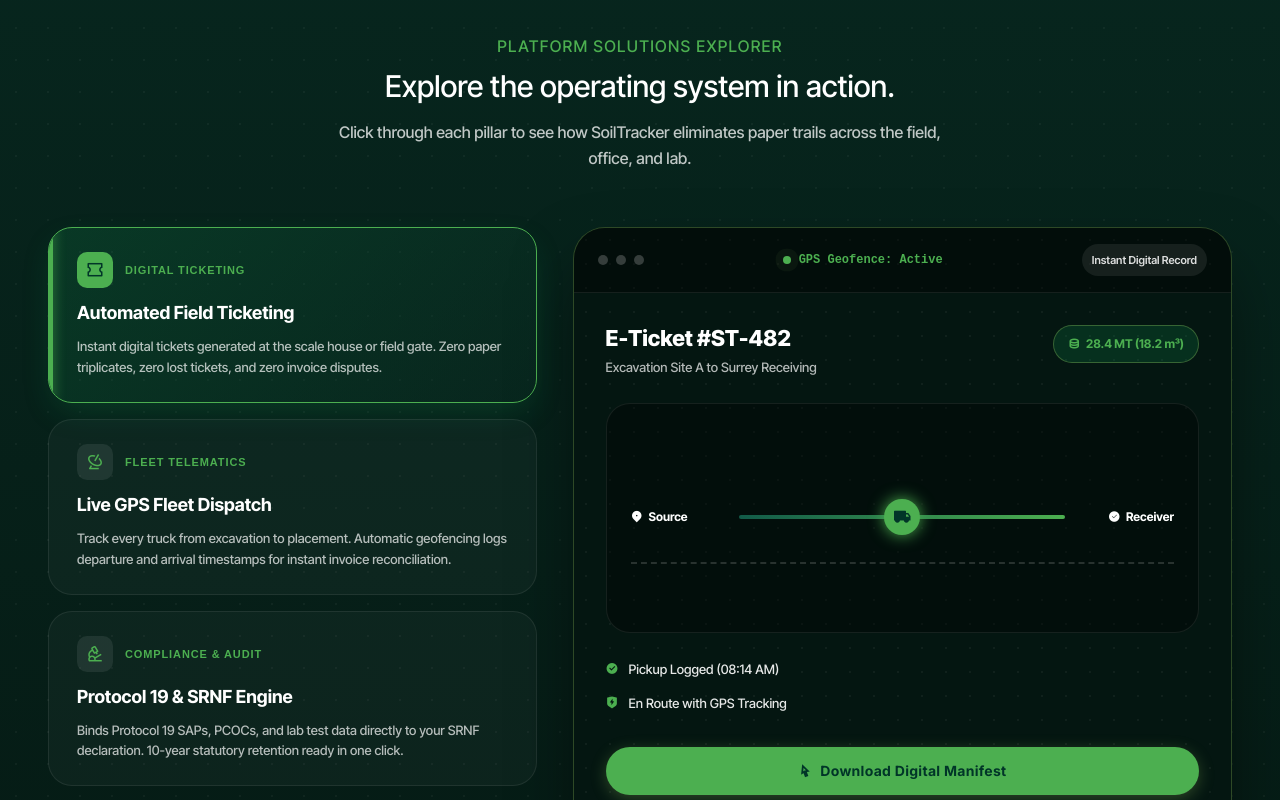
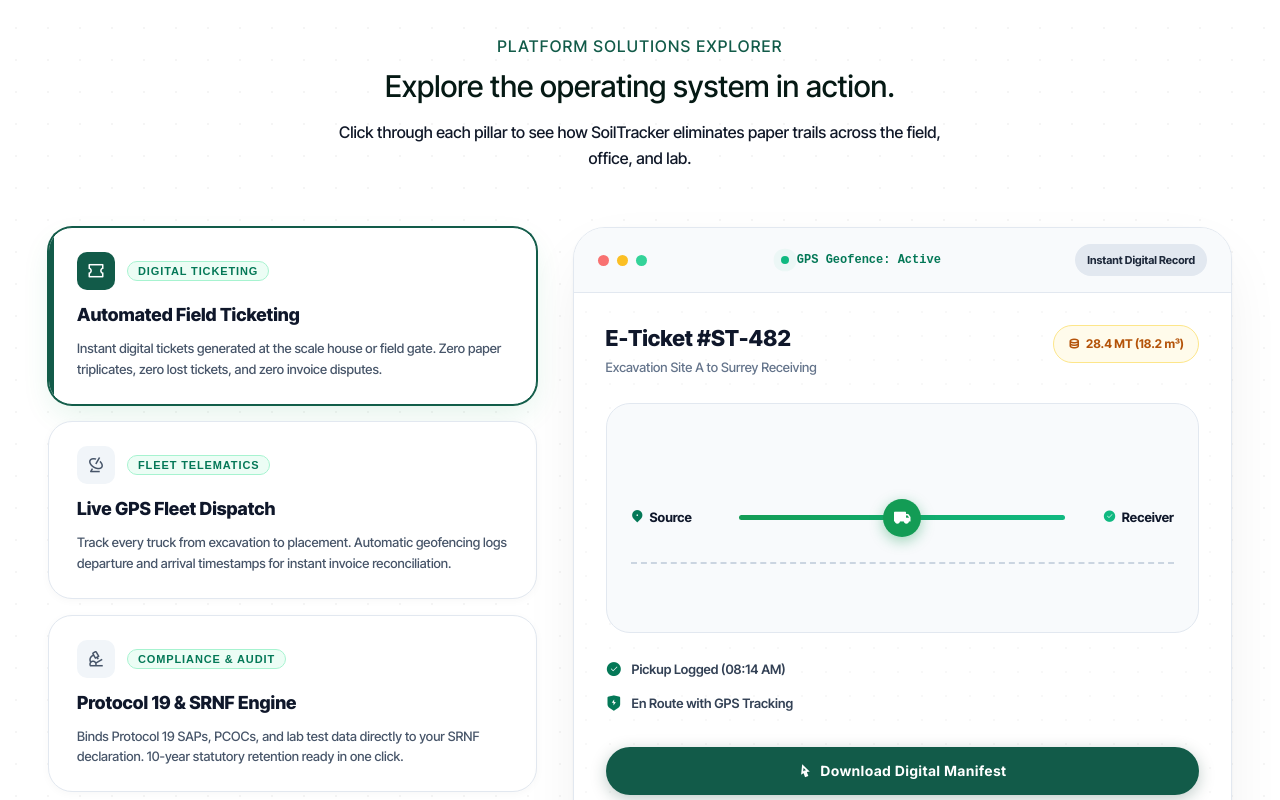
Before and after one commit to k2j0e/SoiltrackersWebsite, a Next.js app: page /bc in a window 1280 px wide. Shown: the part 2560-3360 px from the top of the page. Built offline with nearby package versions, Linux system fonts and the light colour scheme.

Commit message:
Convert Platform Solutions Explorer to clean enterprise light theme, fix sticky nav scroll clearance

```diff
--- a/src/app/bc/page.module.css
+++ b/src/app/bc/page.module.css
@@ -192,19 +192,19 @@
    SECTION 4 — SOLUTIONS EXPLORER
    ========================================================================== */
 .solutionsSection {
-  background: #061f18;
-  background: linear-gradient(180deg, #07261e 0%, #051913 100%);
+  background: #ffffff;
   padding: 120px var(--st-space-6);
   position: relative;
   overflow: hidden;
-  border-top: 1px solid rgba(255, 255, 255, 0.08);
+  border-top: 1px solid rgba(0, 0, 0, 0.06);
+  border-bottom: 1px solid rgba(0, 0, 0, 0.06);
 }
 
 .solutionsSection::before {
   content: '';
   position: absolute;
   inset: 0;
-  background-image: radial-gradient(rgba(255, 255, 255, 0.04) 1px, transparent 1px);
+  background-image: radial-gradient(rgba(0, 0, 0, 0.04) 1px, transparent 1px);
   background-size: 32px 32px;
   pointer-events: none;
 }
--- a/src/app/globals.css
+++ b/src/app/globals.css
@@ -119,6 +119,10 @@
   padding: 0;
 }
 
+section[id] {
+  scroll-margin-top: 96px;
+}
+
 h1, .st-h1 { font-family: var(--st-font-display); font-weight: 600; font-size: var(--st-fs-h1); line-height: var(--st-lh-h1); letter-spacing: -0.01em; color: var(--st-ink-900); margin: 0; }
 h2, .st-h2 { font-family: var(--st-font-display); font-weight: 500; font-size: var(--st-fs-h2); line-height: var(--st-lh-h2); color: var(--st-ink-900); margin: 0; }
 h3, .st-h3 { font-family: var(--st-font-display); font-weight: 600; font-size: var(--st-fs-h3); line-height: var(--st-lh-h3); color: var(--st-ink-900); margin: 0; }
--- a/src/app/page.module.css
+++ b/src/app/page.module.css
@@ -175,19 +175,19 @@
    SECTION 4 — SOLUTIONS EXPLORER
    ========================================================================== */
 .solutionsSection {
-  background: #061f18;
-  background: linear-gradient(180deg, #07261e 0%, #051913 100%);
+  background: #ffffff;
   padding: 120px var(--st-space-6);
   position: relative;
   overflow: hidden;
-  border-top: 1px solid rgba(255, 255, 255, 0.08);
+  border-top: 1px solid rgba(0, 0, 0, 0.06);
+  border-bottom: 1px solid rgba(0, 0, 0, 0.06);
 }
 
 .solutionsSection::before {
   content: '';
   position: absolute;
   inset: 0;
-  background-image: radial-gradient(rgba(255, 255, 255, 0.04) 1px, transparent 1px);
+  background-image: radial-gradient(rgba(0, 0, 0, 0.04) 1px, transparent 1px);
   background-size: 32px 32px;
   pointer-events: none;
 }
--- a/src/components/SolutionsExplorer.module.css
+++ b/src/components/SolutionsExplorer.module.css
@@ -12,7 +12,7 @@
 
 .headerSubtext {
   font-size: 16px;
-  color: rgba(255, 255, 255, 0.75);
+  color: var(--st-ink-700);
   max-width: 640px;
   margin: 0 auto;
   line-height: 1.6;
@@ -26,7 +26,7 @@
 }
 
 /* ==========================================================================
-   LEFT: VERTICAL TABS
+   LEFT: VERTICAL TABS (CLEAN ENTERPRISE LIGHT)
    ========================================================================== */
 .tabsList {
   display: flex;
@@ -35,27 +35,29 @@
 }
 
 .tabCard {
-  background: rgba(255, 255, 255, 0.03);
-  border: 1px solid rgba(255, 255, 255, 0.08);
+  background: #ffffff;
+  border: 1px solid #e2e8f0;
   border-radius: var(--st-radius-xl);
   padding: 24px 28px;
   text-align: left;
   cursor: pointer;
+  box-shadow: 0 2px 8px rgba(0, 0, 0, 0.03);
   transition: all 0.3s cubic-bezier(0.4, 0, 0.2, 1);
   position: relative;
   overflow: hidden;
 }
 
 .tabCard:hover {
-  background: rgba(255, 255, 255, 0.06);
-  border-color: rgba(170, 221, 102, 0.3);
+  background: #f8fafc;
+  border-color: #cbd5e1;
   transform: translateX(4px);
+  box-shadow: 0 6px 18px rgba(0, 0, 0, 0.06);
 }
 
 .activeTabCard {
-  background: linear-gradient(135deg, rgba(19, 156, 85, 0.18) 0%, rgba(10, 46, 36, 0.4) 100%);
-  border-color: var(--st-logo-leaf);
-  box-shadow: 0 12px 32px -8px rgba(19, 156, 85, 0.25);
+  background: #ffffff;
+  border-color: var(--st-brand-primary);
+  box-shadow: 0 12px 32px -6px rgba(19, 156, 85, 0.14), 0 0 0 1px var(--st-brand-primary);
 }
 
 .activeIndicator {
@@ -63,9 +65,9 @@
   top: 0;
   bottom: 0;
   left: 0;
-  width: 4px;
-  background: var(--st-logo-leaf);
-  box-shadow: 0 0 12px var(--st-logo-leaf);
+  width: 5px;
+  background: var(--st-brand-primary);
+  border-radius: 0 4px 4px 0;
 }
 
 .tabTopRow {
@@ -76,46 +78,50 @@
 }
 
 .tabIconBox {
-  width: 36px;
-  height: 36px;
+  width: 38px;
+  height: 38px;
   border-radius: 10px;
-  background: rgba(255, 255, 255, 0.08);
+  background: #f1f5f9;
   display: flex;
   align-items: center;
   justify-content: center;
-  color: var(--st-logo-leaf);
+  color: #475569;
   font-size: 18px;
   transition: all 0.3s ease;
 }
 
 .activeTabCard .tabIconBox {
-  background: var(--st-logo-leaf);
-  color: var(--st-brand-primary-dark);
+  background: var(--st-brand-primary);
+  color: #ffffff;
 }
 
 .tabTag {
   font-size: 11px;
   font-weight: 800;
   letter-spacing: 0.08em;
-  color: var(--st-logo-leaf);
+  color: #047857;
+  background: #ecfdf5;
+  border: 1px solid #a7f3d0;
+  padding: 3px 10px;
+  border-radius: var(--st-radius-pill);
 }
 
 .tabTitle {
   font-size: 18px;
-  font-weight: 700;
-  color: #ffffff;
+  font-weight: 800;
+  color: #0f172a;
   margin: 0 0 8px;
 }
 
 .tabDesc {
   font-size: 13px;
   line-height: 1.6;
-  color: rgba(255, 255, 255, 0.7);
+  color: #475569;
   margin: 0;
 }
 
 /* ==========================================================================
-   RIGHT: DEVICE PREVIEW DISPLAY
+   RIGHT: DEVICE PREVIEW DISPLAY (ENTERPRISE WORKSTATION CONSOLE)
    ========================================================================== */
 .previewContainer {
   display: flex;
@@ -123,32 +129,32 @@
 }
 
 .deviceFrame {
-  background: #041611;
-  border: 1px solid rgba(170, 221, 102, 0.25);
+  background: #ffffff;
+  border: 1px solid #e2e8f0;
   border-radius: var(--st-radius-2xl);
   overflow: hidden;
-  box-shadow: 0 32px 72px -16px rgba(0, 0, 0, 0.6);
+  box-shadow: 0 24px 64px -12px rgba(0, 0, 0, 0.08), 0 1px 3px rgba(0, 0, 0, 0.04);
   display: flex;
   flex-direction: column;
   height: 100%;
   position: relative;
 }
 
-/* Architectural Dotted Grid Background */
+/* Subtle Architectural Dotted Grid */
 .deviceFrame::before {
   content: '';
   position: absolute;
   inset: 0;
-  background-image: radial-gradient(rgba(255, 255, 255, 0.08) 1px, transparent 1px);
+  background-image: radial-gradient(rgba(0, 0, 0, 0.04) 1px, transparent 1px);
   background-size: 24px 24px;
-  opacity: 0.6;
+  opacity: 0.7;
   pointer-events: none;
 }
 
 .deviceHeader {
   padding: 16px 24px;
-  background: rgba(0, 0, 0, 0.4);
-  border-bottom: 1px solid rgba(255, 255, 255, 0.08);
+  background: #f8fafc;
+  border-bottom: 1px solid #e2e8f0;
   display: flex;
   justify-content: space-between;
   align-items: center;
@@ -162,11 +168,14 @@
 }
 
 .dot {
-  width: 10px;
-  height: 10px;
+  width: 11px;
+  height: 11px;
   border-radius: 50%;
-  background: rgba(255, 255, 255, 0.2);
 }
+
+.dot:nth-child(1) { background: #f87171; }
+.dot:nth-child(2) { background: #fbbf24; }
+.dot:nth-child(3) { background: #34d399; }
 
 .deviceTitleBadge {
   display: flex;
@@ -174,31 +183,31 @@
   gap: 8px;
   font-size: 12px;
   font-weight: 700;
-  color: var(--st-logo-leaf);
+  color: #047857;
   font-family: monospace;
 }
 
 .pulseDot {
   width: 8px;
   height: 8px;
-  background: var(--st-logo-leaf);
+  background: #10b981;
   border-radius: 50%;
-  box-shadow: 0 0 6px var(--st-logo-leaf);
+  box-shadow: 0 0 6px #10b981;
   animation: pulseBeacon 2s infinite;
 }
 
 @keyframes pulseBeacon {
-  0% { box-shadow: 0 0 0 0 rgba(170, 221, 102, 0.6); }
-  70% { box-shadow: 0 0 0 8px rgba(170, 221, 102, 0); }
-  100% { box-shadow: 0 0 0 0 rgba(170, 221, 102, 0); }
+  0% { box-shadow: 0 0 0 0 rgba(16, 185, 129, 0.6); }
+  70% { box-shadow: 0 0 0 8px rgba(16, 185, 129, 0); }
+  100% { box-shadow: 0 0 0 0 rgba(16, 185, 129, 0); }
 }
 
 .deviceCategoryPill {
-  background: rgba(255, 255, 255, 0.08);
-  color: rgba(255, 255, 255, 0.85);
+  background: #e2e8f0;
+  color: #1e293b;
   font-size: 11px;
-  font-weight: 600;
-  padding: 4px 10px;
+  font-weight: 700;
+  padding: 4px 12px;
   border-radius: var(--st-radius-pill);
 }
 
@@ -223,20 +232,21 @@
 .screenMainTitle {
   font-size: 22px;
   font-weight: 800;
-  color: #ffffff;
+  color: #0f172a;
   margin: 0 0 4px;
 }
 
 .screenSiteText {
   font-size: 13px;
-  color: rgba(255, 255, 255, 0.7);
+  color: #64748b;
+  font-weight: 500;
   margin: 0;
 }
 
 .volumeBadge {
-  background: rgba(19, 156, 85, 0.2);
-  border: 1px solid rgba(170, 221, 102, 0.3);
-  color: var(--st-logo-leaf);
+  background: #fffbeb;
+  border: 1px solid #fde68a;
+  color: #b45309;
   font-size: 12px;
   font-weight: 700;
   padding: 6px 14px;
@@ -248,8 +258,8 @@
 
 /* Mock Graphics Area */
 .visualMockArea {
-  background: rgba(0, 0, 0, 0.35);
-  border: 1px solid rgba(255, 255, 255, 0.08);
+  background: #f8fafc;
+  border: 1px solid #e2e8f0;
   border-radius: var(--st-radius-xl);
   padding: 24px;
   min-height: 180px;
@@ -266,7 +276,7 @@
 .mapTrackWidget {
   position: relative;
   height: 90px;
-  border-bottom: 2px dashed rgba(255, 255, 255, 0.15);
+  border-bottom: 2px dashed #cbd5e1;
   display: flex;
   align-items: center;
   justify-content: space-between;
@@ -276,9 +286,9 @@
   position: absolute;
   left: 20%;
   right: 20%;
-  height: 4px;
-  background: linear-gradient(90deg, var(--st-brand-primary), var(--st-logo-leaf));
-  border-radius: 2px;
+  height: 5px;
+  background: linear-gradient(90deg, #139c55, #10b981);
+  border-radius: 3px;
 }
 
 .mapTruckPulse {
@@ -286,26 +296,29 @@
   top: -16px;
   left: 50%;
   transform: translateX(-50%);
-  width: 36px;
-  height: 36px;
+  width: 38px;
+  height: 38px;
   border-radius: 50%;
-  background: var(--st-logo-leaf);
-  color: var(--st-brand-primary-dark);
+  background: #139c55;
+  color: #ffffff;
   display: flex;
   align-items: center;
   justify-content: center;
   font-size: 18px;
-  box-shadow: 0 0 16px var(--st-logo-leaf);
+  box-shadow: 0 4px 14px rgba(19, 156, 85, 0.4);
 }
 
 .pinA, .pinB {
-  font-size: 12px;
+  font-size: 13px;
   font-weight: 700;
-  color: #ffffff;
+  color: #0f172a;
   display: flex;
   align-items: center;
   gap: 6px;
 }
+
+.pinA i { color: #047857; }
+.pinB i { color: #10b981; }
 
 /* Board Mock */
 .boardMockUI {
@@ -319,19 +332,20 @@
 }
 
 .boardCol {
-  background: rgba(255, 255, 255, 0.03);
-  border: 1px solid rgba(255, 255, 255, 0.06);
-  border-radius: 8px;
+  background: #ffffff;
+  border: 1px solid #e2e8f0;
+  border-radius: 10px;
   padding: 12px;
   display: flex;
   flex-direction: column;
   gap: 8px;
+  box-shadow: 0 2px 4px rgba(0, 0, 0, 0.02);
 }
 
 .colHeader {
   font-size: 11px;
-  font-weight: 700;
-  color: rgba(255, 255, 255, 0.5);
+  font-weight: 800;
+  color: #64748b;
   text-transform: uppercase;
 }
 
@@ -341,25 +355,27 @@
   padding: 8px 10px;
   border-radius: 6px;
   font-size: 11px;
-  font-weight: 600;
+  font-weight: 700;
   display: flex;
   justify-content: space-between;
 }
 
 .boardTruckItem {
-  background: rgba(255, 255, 255, 0.05);
-  color: rgba(255, 255, 255, 0.85);
+  background: #f8fafc;
+  color: #334155;
+  border: 1px solid #f1f5f9;
 }
 
 .boardTruckItemHighlight {
-  background: rgba(19, 156, 85, 0.25);
-  border: 1px solid var(--st-logo-leaf);
-  color: var(--st-logo-leaf);
+  background: #ecfdf5;
+  border: 1px solid #a7f3d0;
+  color: #047857;
 }
 
 .boardTruckItemVerified {
-  background: rgba(255, 255, 255, 0.08);
-  color: var(--st-logo-leaf);
+  background: #f0fdf4;
+  border: 1px solid #bbf7d0;
+  color: #15803d;
 }
 
 /* Report Mock */
@@ -368,13 +384,14 @@
 }
 
 .reportDoc {
-  background: rgba(255, 255, 255, 0.04);
-  border: 1px solid rgba(255, 255, 255, 0.1);
-  border-radius: 8px;
-  padding: 16px;
+  background: #ffffff;
+  border: 1px solid #e2e8f0;
+  border-radius: 10px;
+  padding: 18px;
   display: flex;
   flex-direction: column;
   gap: 12px;
+  box-shadow: 0 2px 6px rgba(0, 0, 0, 0.02);
 }
 
 .docHeaderRow {
@@ -386,15 +403,17 @@
 .docStamp {
   font-size: 10px;
   font-weight: 800;
-  background: rgba(170, 221, 102, 0.2);
-  color: var(--st-logo-leaf);
-  padding: 2px 8px;
-  border-radius: 4px;
+  background: #eff6ff;
+  color: #1d4ed8;
+  border: 1px solid #bfdbfe;
+  padding: 3px 10px;
+  border-radius: var(--st-radius-pill);
 }
 
 .docDate {
   font-size: 11px;
-  color: rgba(255, 255, 255, 0.5);
+  color: #64748b;
+  font-weight: 600;
 }
 
 .docBarRow {
@@ -405,17 +424,22 @@
 
 .docBar {
   height: 8px;
-  background: rgba(255, 255, 255, 0.1);
+  background: #e2e8f0;
   border-radius: 4px;
 }
 
 .auditCertBadge {
   font-size: 12px;
   font-weight: 700;
-  color: var(--st-logo-leaf);
-  display: flex;
+  color: #047857;
+  background: #ecfdf5;
+  border: 1px solid #a7f3d0;
+  padding: 6px 12px;
+  border-radius: var(--st-radius-pill);
+  display: inline-flex;
   align-items: center;
   gap: 6px;
+  width: fit-content;
 }
 
 /* Gate Mock */
@@ -424,19 +448,24 @@
 }
 
 .gateScanner {
-  background: rgba(19, 156, 85, 0.1);
-  border: 1px solid rgba(19, 156, 85, 0.3);
-  border-radius: 8px;
-  padding: 16px;
+  background: #ffffff;
+  border: 1px solid #e2e8f0;
+  border-radius: 10px;
+  padding: 18px;
   display: flex;
   flex-direction: column;
   gap: 10px;
+  box-shadow: 0 2px 6px rgba(0, 0, 0, 0.02);
 }
 
 .gateStatusGood {
   font-size: 13px;
   font-weight: 700;
-  color: var(--st-logo-leaf);
+  color: #047857;
+  background: #ecfdf5;
+  border: 1px solid #a7f3d0;
+  padding: 8px 12px;
+  border-radius: 6px;
   display: flex;
   align-items: center;
   gap: 6px;
@@ -446,11 +475,11 @@
   display: flex;
   justify-content: space-between;
   font-size: 12px;
-  color: rgba(255, 255, 255, 0.8);
+  color: #475569;
 }
 
 .gateMetric strong {
-  color: #ffffff;
+  color: #0f172a;
 }
 
 /* Milestones */
@@ -465,13 +494,19 @@
   align-items: center;
   gap: 10px;
   font-size: 13px;
-  color: rgba(255, 255, 255, 0.9);
+  font-weight: 600;
+  color: #334155;
+}
+
+.milestoneItem i {
+  color: #047857 !important;
+  font-size: 16px;
 }
 
 /* Button */
 .actionButton {
-  background: var(--st-logo-leaf);
-  color: var(--st-brand-primary-dark);
+  background: var(--st-brand-primary);
+  color: #ffffff;
   border: none;
   padding: 14px 28px;
   border-radius: var(--st-radius-pill);
@@ -483,14 +518,14 @@
   gap: 8px;
   cursor: pointer;
   transition: all 0.3s cubic-bezier(0.4, 0, 0.2, 1);
-  box-shadow: 0 4px 16px rgba(170, 221, 102, 0.25);
+  box-shadow: 0 4px 16px rgba(1, 53, 40, 0.25);
   margin-top: 8px;
 }
 
 .actionButton:hover {
-  background: #c3eb85;
+  background: #01241c;
   transform: translateY(-2px);
-  box-shadow: 0 8px 24px rgba(170, 221, 102, 0.35);
+  box-shadow: 0 8px 24px rgba(1, 53, 40, 0.35);
 }
 
 @media (max-width: 960px) {
--- a/src/components/SolutionsExplorer.tsx
+++ b/src/components/SolutionsExplorer.tsx
@@ -86,10 +86,10 @@
   return (
     <div className={styles.container}>
       <div className={styles.sectionHeader}>
-        <div className="st-sub-caps" style={{ color: "var(--st-logo-leaf)", marginBottom: 12 }}>
+        <div className="st-sub-caps" style={{ color: "var(--st-brand-primary)", marginBottom: 12 }}>
           PLATFORM SOLUTIONS EXPLORER
         </div>
-        <h2 className="st-h2" style={{ color: "#ffffff", maxWidth: 740, margin: "0 auto 16px" }}>
+        <h2 className="st-h2" style={{ color: "var(--st-ink-900)", maxWidth: 740, margin: "0 auto 16px" }}>
           Explore the operating system in action.
         </h2>
         <p className={styles.headerSubtext}>
```
